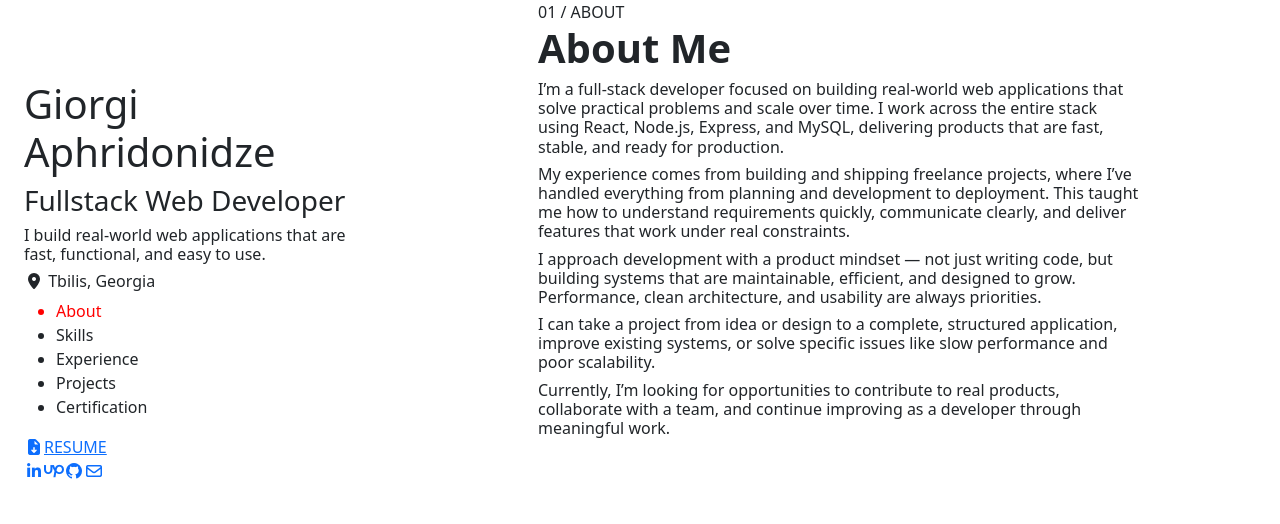
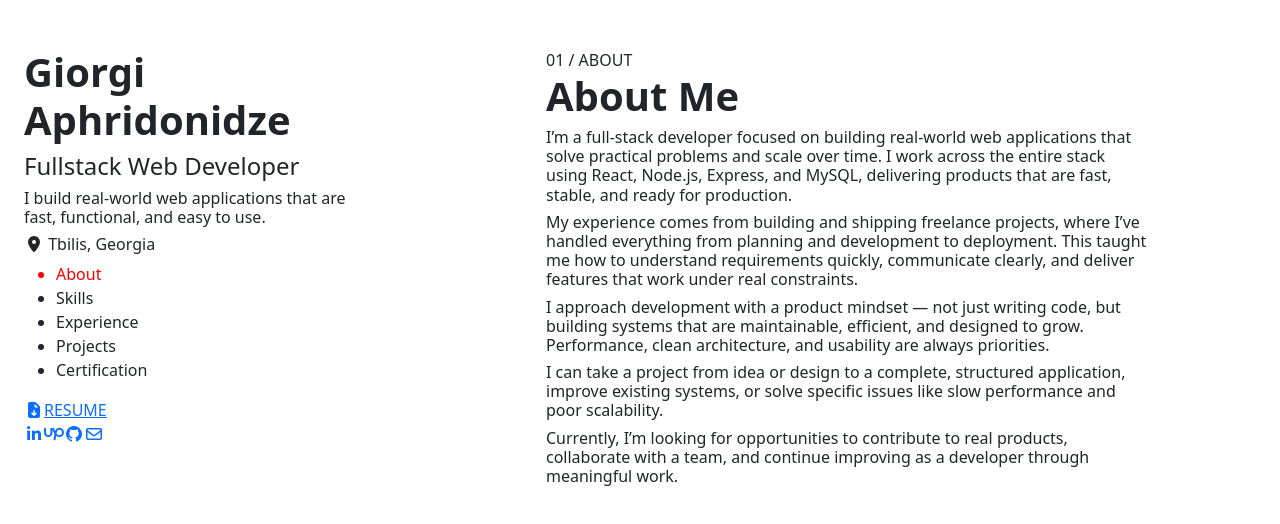
Before and after one commit to Apridonidze/portfolio-app, a React (Vite) app: page / in a window 1280 px wide. Shown: the top 524 px of the page. Built offline with nearby package versions, Linux system fonts and the light colour scheme.

Commit message:
mod : modified break-point of Main.jsx container

```diff
--- a/src/components/Sidebar.jsx
+++ b/src/components/Sidebar.jsx
@@ -5,8 +5,8 @@ export default function Sidebar({ activeSection }){
         <div className="sidebar-container">
 
             <div className="sidebar-top">
-                <h1>Giorgi Aphridonidze</h1>
-                <h3>Fullstack Web Developer</h3>
+                <h1 className='fw-bold'>Giorgi Aphridonidze</h1>
+                <h4>Fullstack Web Developer</h4>
                 <h6>I build real-world web applications that are fast, functional, and easy to use.</h6>
                 <h6><i class="fa-solid fa-location-dot"></i> Tbilis, Georgia</h6>
             </div>
--- a/src/container/Main.jsx
+++ b/src/container/Main.jsx
@@ -14,8 +14,8 @@ export default function Main(){
 
     return(
         <div className="main-container container-fluid row row-cols-sm-2 row-cols-1">
-            <div className="main-start"><Sidebar activeSection={activeSection}/></div>
-            <div className="main-end mx-auto">
+            <div className="main-start mt-5"><Sidebar activeSection={activeSection}/></div>
+            <div className="main-end mx-auto mt-5">
                 <About setActiveSection={setActiveSection}/>
                 <Skills setActiveSection={setActiveSection}/>
                 <Experience setActiveSection={setActiveSection}/>
--- a/src/style/main.css
+++ b/src/style/main.css
@@ -1,13 +1,12 @@
 .main-container{
     max-width: 2000px;
     margin: auto;
+    gap: 1rem;
 }
 
 .main-start{
     height: 100vh;
-    display: flex;
     max-width: 400px;
-    align-items: center;
 }
 
 .main-end{
@@ -15,10 +14,12 @@
 }
 
 
-@media (max-width: 576px){
+@media (max-width: 856px){
     .main-start, .main-end{
         margin: auto !important;
         max-width: 100%;
+        width: 100%;
+        height: auto;
     }
 
     .main-container{
--- a/src/style/sidebar.css
+++ b/src/style/sidebar.css
@@ -8,7 +8,7 @@
     color: red ;
 }
 
-@media (max-width: 576px){
+@media (max-width: 856px){
     .sidebar-container{
         max-width: 100%;
         justify-content: center;
```
